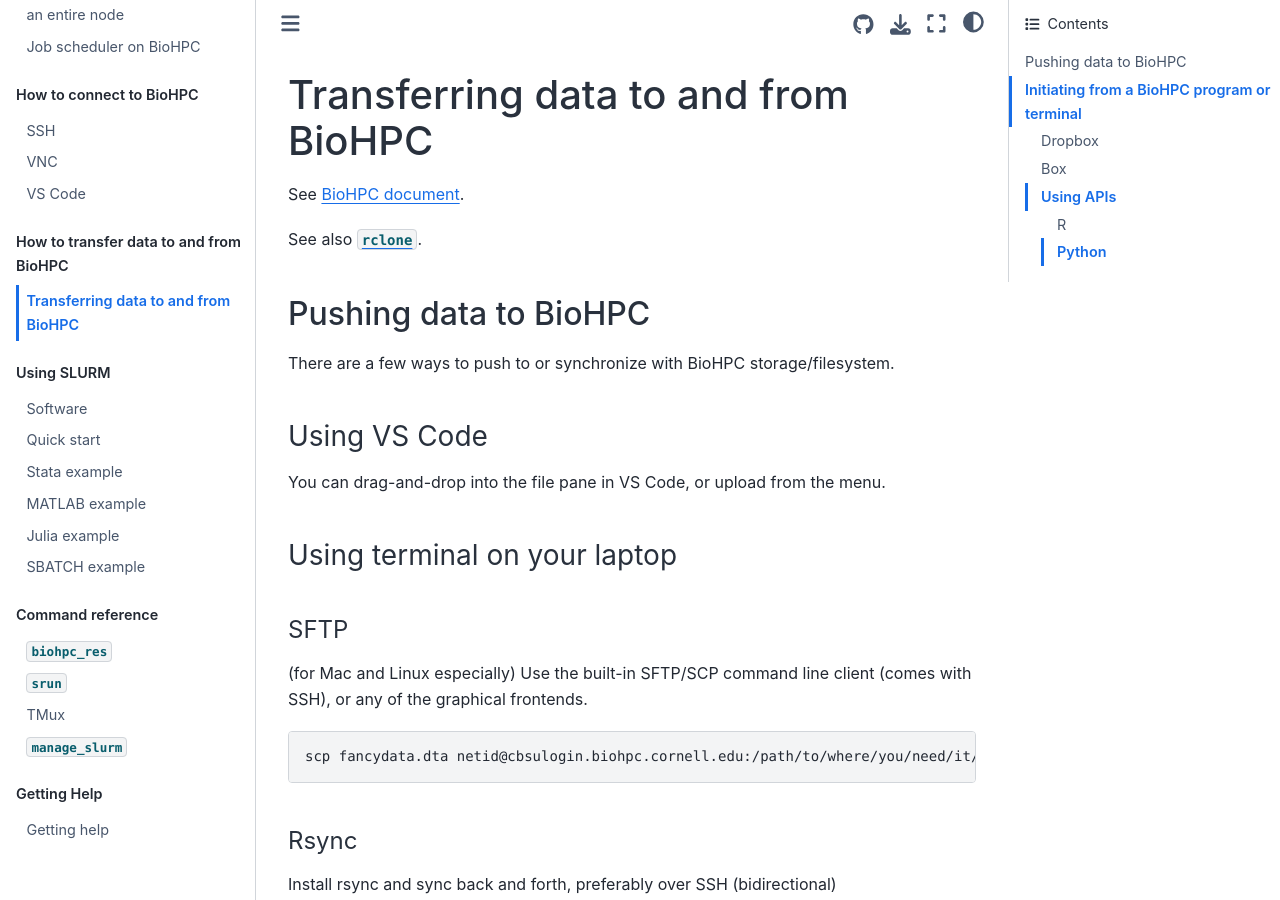
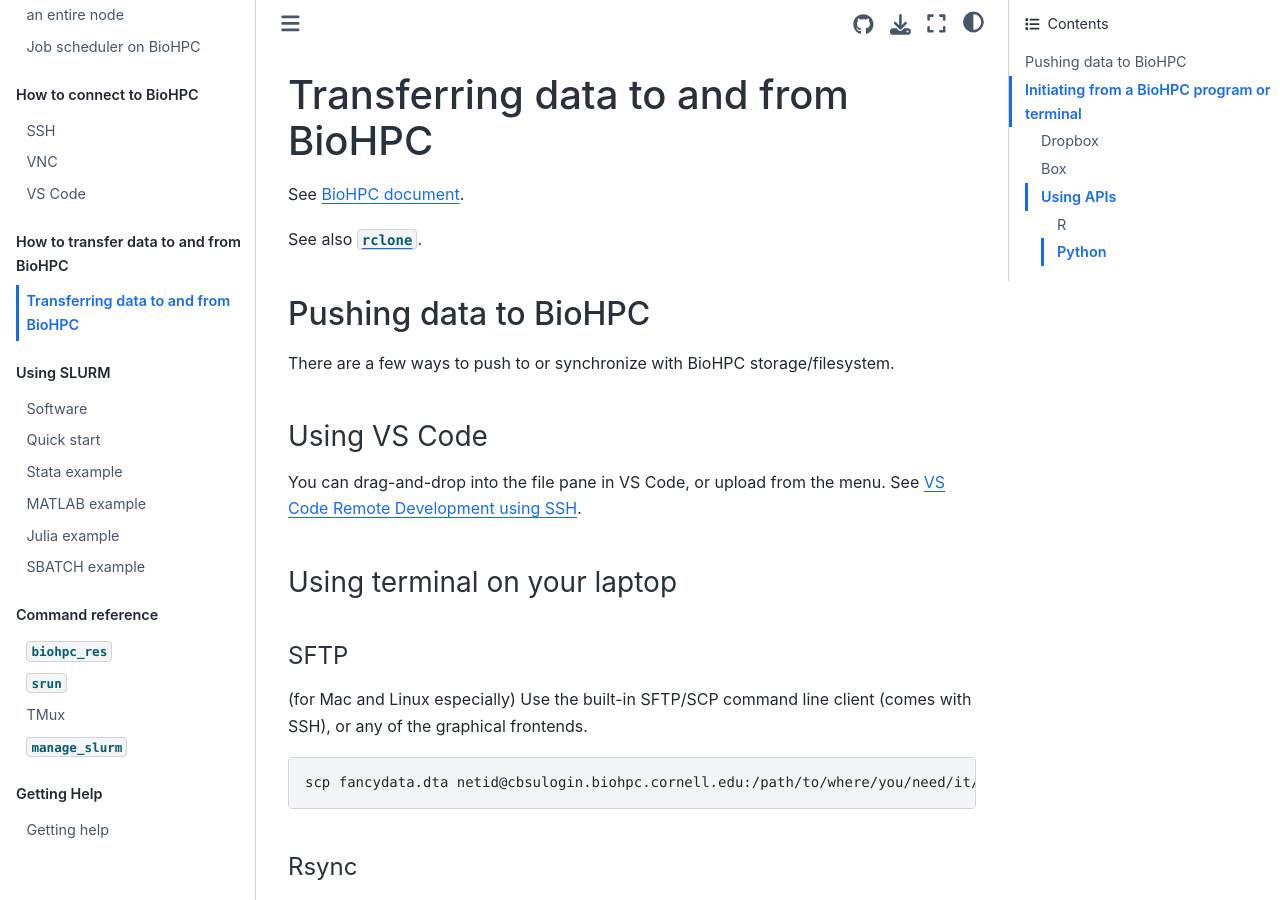
Before and after one commit to labordynamicsinstitute/ecco-notes, a Jupyter Book: the page built from docs/transfer.md, in a window 1280 px wide and 900 px high. Built offline with Jupyter Book 1.0.4 settings and Sphinx 7.4.7 and the Sphinx Book theme 1.1.4, drawn with Linux system fonts in a browser that asks for light colours.

Commit message:
Update transfer.md

```diff
--- a/docs/transfer.md
+++ b/docs/transfer.md
@@ -11,7 +11,7 @@
 
 ### Using VS Code
 
-You can drag-and-drop into the file pane in VS Code, or upload from the menu.
+You can drag-and-drop into the file pane in VS Code, or upload from the menu. See [VS Code Remote Development using SSH](https://code.visualstudio.com/docs/remote/ssh).
 
 ### Using terminal on your laptop
 
```
